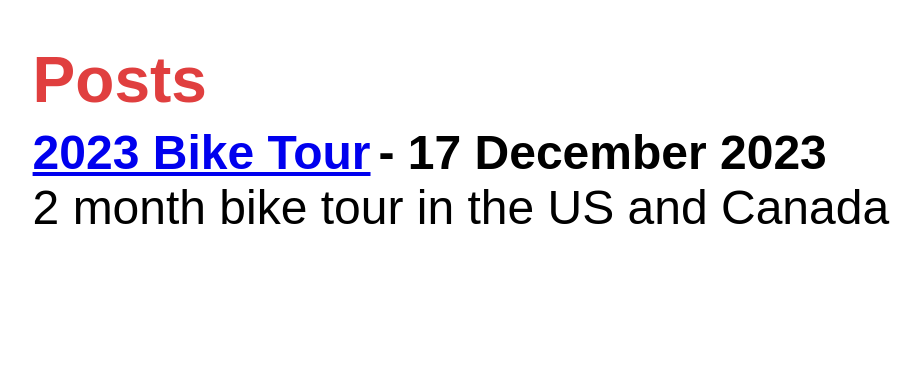
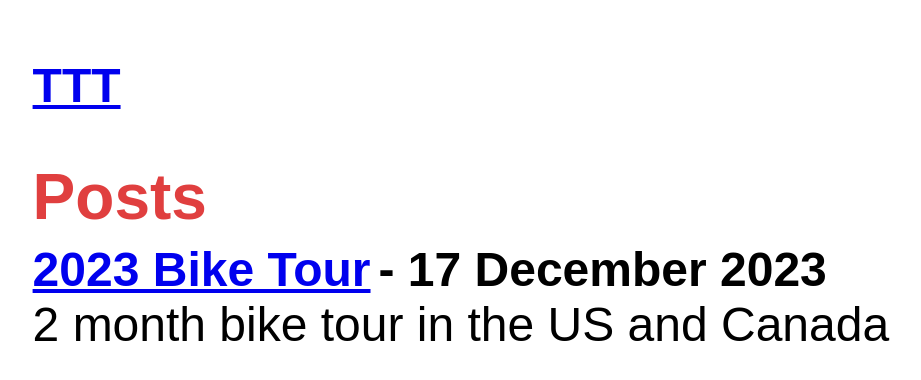
Before and after one commit to JackRobbers/jackrobbers.github.io, a Jekyll site: the page built from index.html, in a window 1280 px wide. Shown: the top 380 px of the page, without its empty margins (7-928 px from the left). Built offline with Jekyll 4.4.1, drawn with Linux system fonts in a browser that asks for light colours.

Commit message:
mae ttt easier to reach

```diff
--- a/index.html
+++ b/index.html
@@ -1,7 +1,7 @@
 ---
 layout: default
 ---
-
+<h1><a href="/ttt">TTT</a></h1>
 <h1>Posts</h1>
 
 <ul id="post-list">
```
Also changed, not shown: readme.md.
